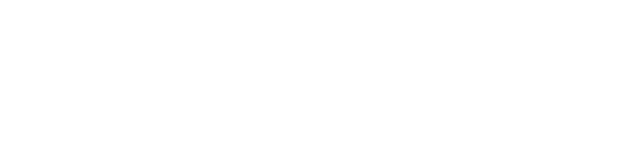
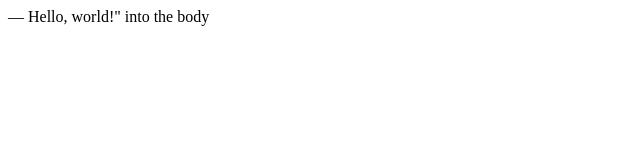
Before and after one commit to AnnaGrynchuk/homepage, a plain HTML site: page index.html in a window 1280 px wide. Shown: the whole page, without its empty margins (0-640 px from the left). Drawn offline with Linux system fonts and the light colour scheme.

Commit message:
Add "— Hello, world!" into the body

```diff
--- a/index.html
+++ b/index.html
@@ -5,6 +5,6 @@
     <title>Ann Grynchuk Résumé</title>
   </head>
   <body>
-
+    — Hello, world!" into the body
   </body>
 </html>
```
